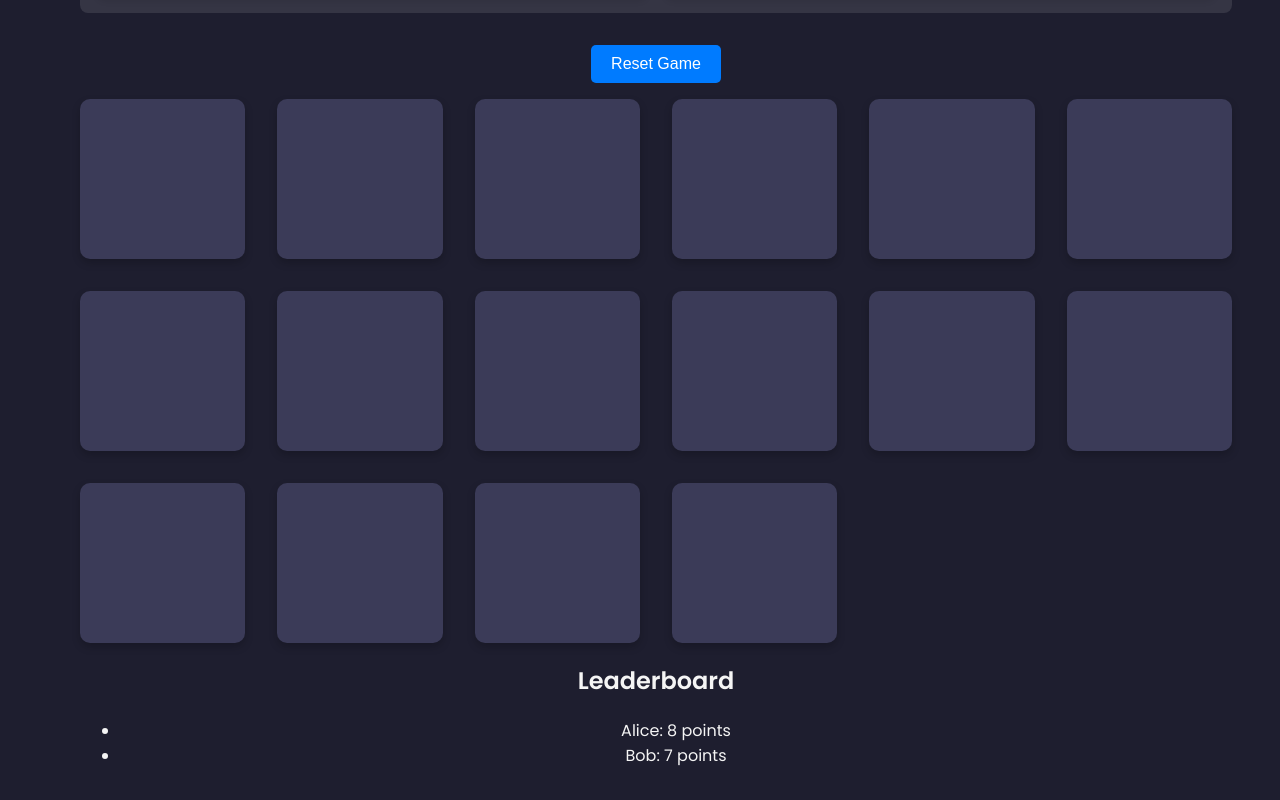
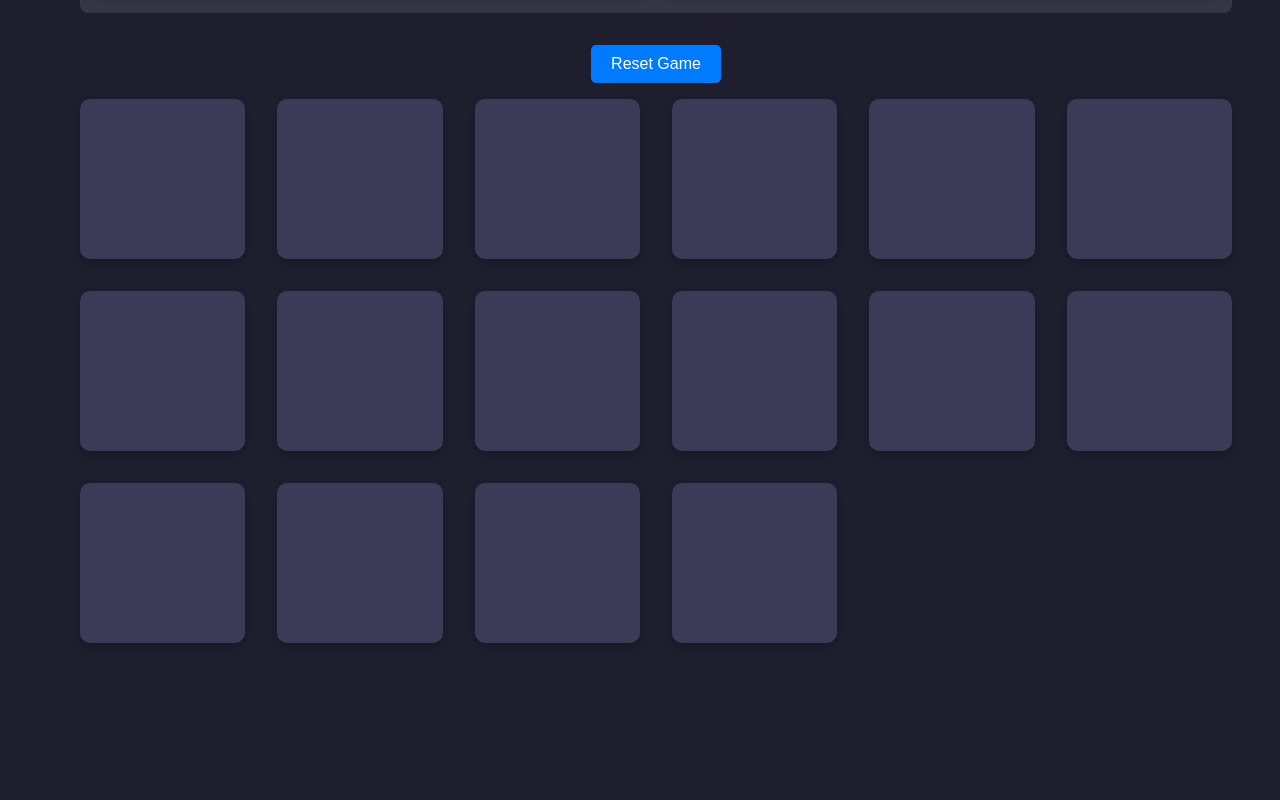
Before and after one commit to j0hanz/pick-and-pair, a React (Create React App) app: page / in a window 1280 px wide. Shown: the part 232-1032 px from the top of the page. After the commit the page ends 891 px from the top, so only its background shows below. Built offline with nearby package versions, Linux system fonts and the light colour scheme.

Commit message:
remove leaderboard component and associated score handling logic

```diff
--- a/src/App.js
+++ b/src/App.js
@@ -1,30 +1,14 @@
-import React, { useState } from 'react';
 import styles from './App.module.css';
 import Cards from './components/Cards';
-import Leaderboard from './components/Leaderboard';
 
 function App() {
-  const [scores, setScores] = useState([
-    { name: 'Alice', points: 8 },
-    { name: 'Bob', points: 7 },
-  ]);
-
-  const saveScore = (playerName, points) => {
-    if (!playerName || points < 0) {
-      console.error('Invalid score data');
-      return;
-    }
-    setScores((prevScores) => [...prevScores, { name: playerName, points }]);
-  };
-
   return (
     <div className={styles.App}>
       <header className={styles.AppHeader}>
         <h1 className={styles.gameTitle}>Pick & Pair</h1>
         <div className={styles.container}>
-          <Cards onGameEnd={(points) => saveScore('Player', points)} />
+          <Cards />
         </div>
-        <Leaderboard scores={scores} />
       </header>
     </div>
   );
--- a/src/components/Leaderboard.js
+++ /dev/null
@@ -1,16 +0,0 @@
-import React from 'react';
-
-export default function Leaderboard({ scores }) {
-  return (
-    <div>
-      <h2>Leaderboard</h2>
-      <ul>
-        {scores.map((score, index) => (
-          <li key={index}>
-            {score.name}: {score.points} points
-          </li>
-        ))}
-      </ul>
-    </div>
-  );
-}
```
